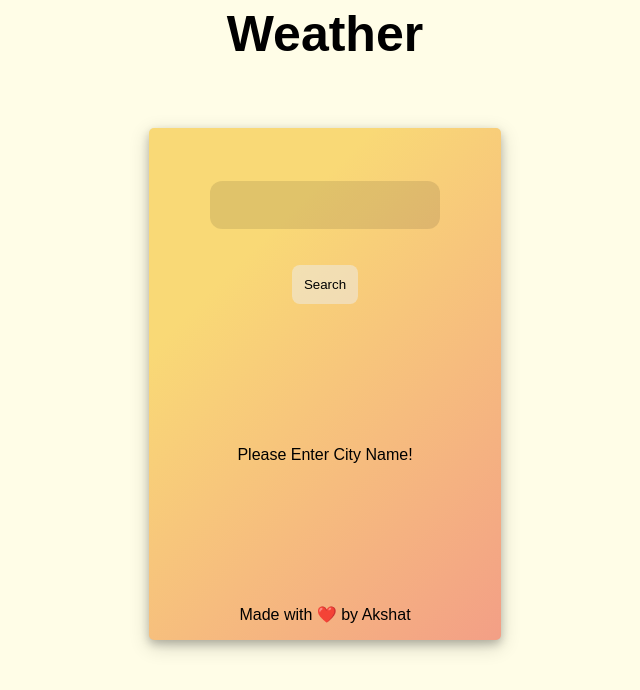
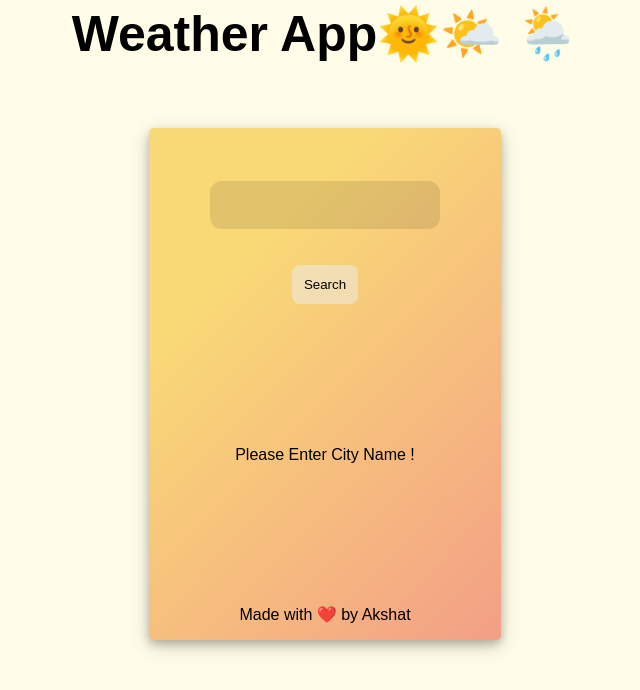
Before and after one commit to Akshh057/WeatherApp, a React (Create React App) app: page / in a window 1280 px wide. Shown: the top 690 px of the page, without its empty margins (315-955 px from the left). Built offline with nearby package versions, Linux system fonts and the light colour scheme; the HTML template or start-up script is replaced by a standard one.

Commit message:
refactor:error handling

```diff
--- a/src/components/Tempapp.js
+++ b/src/components/Tempapp.js
@@ -10,13 +10,15 @@ const Tempapp = () => {
         country: {},
         weather: {},
         name: '',
-        fetching: true
+        fetching: true,
+        err: ''
     });
     const [search, setSearch] = useState(""); //112173060a86fb43967cc14bc0b6d40b
 
-    const fetchApi = async () => {
-        const url = `http://api.openweathermap.org/data/2.5/weather?q=${search}&units=metric&appid=112173060a86fb43967cc14bc0b6d40b`
-        const response = await axios.get(url);
+    const fetchApi = React.useCallback(async () => {
+        console.log('enter')
+        try {
+            const response = await axios.get(`https://api.openweathermap.org/data/2.5/weather?q=${search}&units=metric&appid=112173060a86fb43967cc14bc0b6d40b`);
             response.data && setData((prevState) => {
                 return {
                     ...prevState,
@@ -27,9 +29,15 @@ const Tempapp = () => {
                     fetching: false
                 }
             })
-
-
+        } catch (Error) {
+            setData((prevState) => {
+                return {
+                    ...prevState,
+                    err: `${Error.response ? `${Error.response.data.message} (${Error.response.data.cod})` : `There is a ${Error.message}`} `
                 }
+            })
+        }
+    }, [search])
     const check = (e) => {
         if (e.target.value.length === 0) {
             setData((prevState) => {
@@ -38,7 +46,8 @@ const Tempapp = () => {
                     city: {},
                     country: {},
                     name: '',
-                    fetching: true
+                    fetching: true,
+                    err: ''
                 }
             })
         }
@@ -47,11 +56,13 @@ const Tempapp = () => {
         )
 
     }
+    console.log(data.err.message)
     return (
         <>
             <div className="main__div">
                 <h1 className="heading">
-                    Weather
+                    Weather App
+                    <span>🌞🌤️ 🌦️</span>
                 </h1>
                 <div className="temp__div">
                     <div className="input__data">
@@ -64,12 +75,14 @@ const Tempapp = () => {
                         </button>
                     </div>
                     {data.fetching === true ? (
-                        <p > Please Enter City Name!</p>
+                        <>
+                            {data.err.length > 0 ? <p style={{ textTransform: 'capitalize' }}>{`Oops! ${data.err}`}</p> : <p > Please Enter City Name !</p>}
+                        </>
                     ) : (
                         <div className="temp__info">
                             <div className="icons">
                                 {/* <WbSunnyIcon /> */}
-                                {<img src={`http://openweathermap.org/img/wn/${data.weather.icon}@2x.png`} alt="Weather Icon" />}
+                                {<img src={`https://openweathermap.org/img/wn/${data.weather.icon}@2x.png`} alt="Weather Icon" />}
                             </div>
                             <h1 className="temp__location">
                                 <LocationOnOutlinedIcon /> {data.name}
```
Lines whose indentation alone changed are shown as unchanged.
